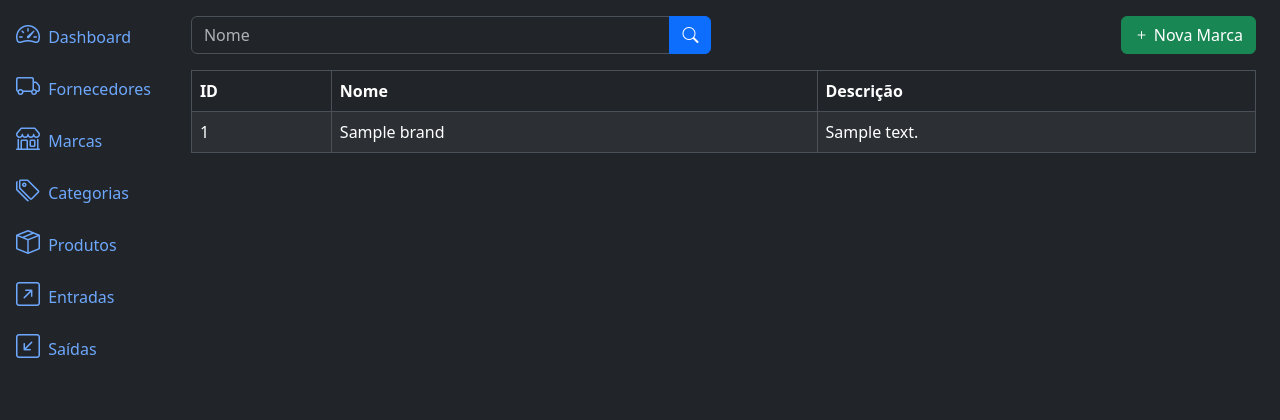
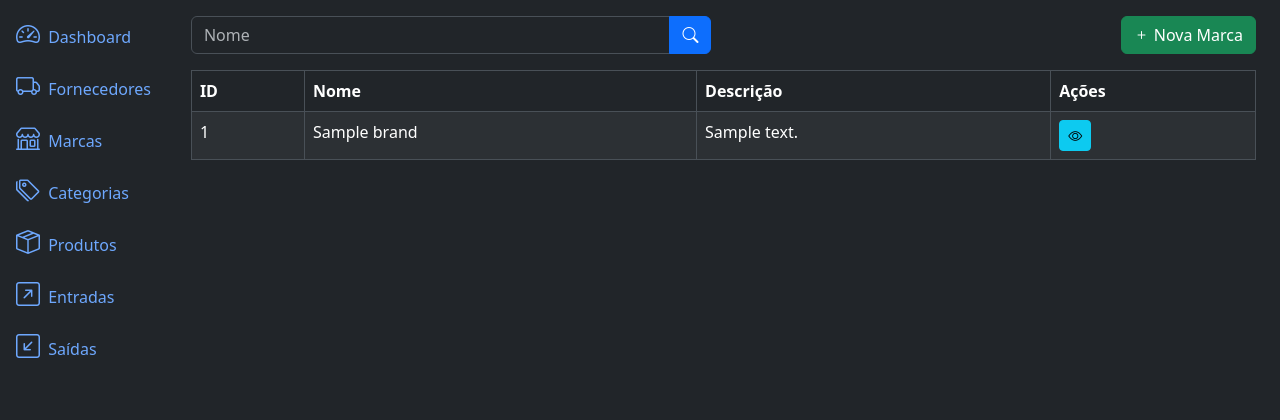
Before and after one commit to lphillipe/Django_sge, a Django app: page /brands/list/ in a window 1280 px wide. Shown: the part 56-476 px from the top of the page. Run offline with Django 5.2, Linux system fonts and the light colour scheme; tables that the repository leaves empty hold one stand-in row (values such as "Sample post").

Commit message:
feat: add actions column with detail view link in brand list template

```diff
--- a/brands/templates/brand_list.html
+++ b/brands/templates/brand_list.html
@@ -35,6 +35,7 @@ SGE - Marcas
                 <th>ID</th>
                 <th>Nome</th>
                 <th>Descrição</th>
+                <th>Ações</th>
             </tr>
         </thead>
         <tbody>
@@ -43,6 +44,11 @@ SGE - Marcas
                 <td>{{ brand.id }}</td>
                 <td>{{ brand.name }}</td>
                 <td>{{ brand.description }}</td>
+                <td>
+                    <a href="{% url 'brand_detail' brand.id %}" class="btn btn-info btn-sm">
+                        <i class="bi bi-eye"></i>
+                    </a>
+                </td>
             </tr>
             {% endfor %}
         </tbody>
```
